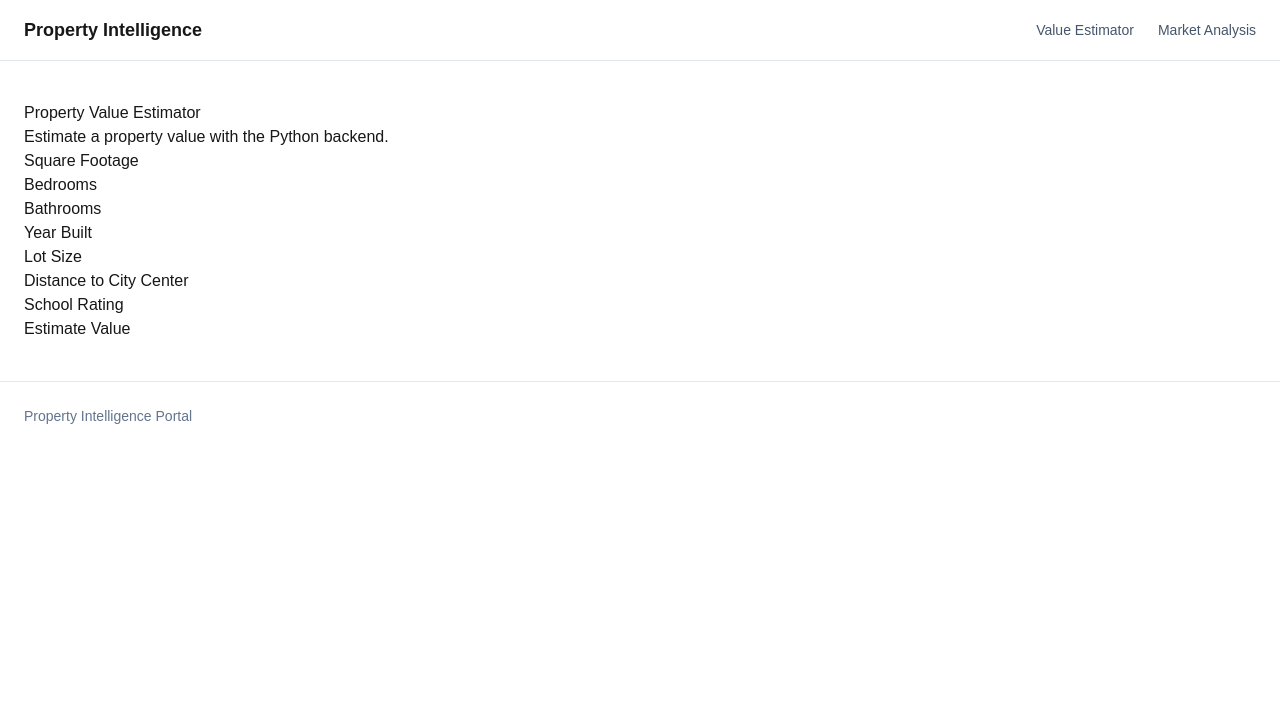
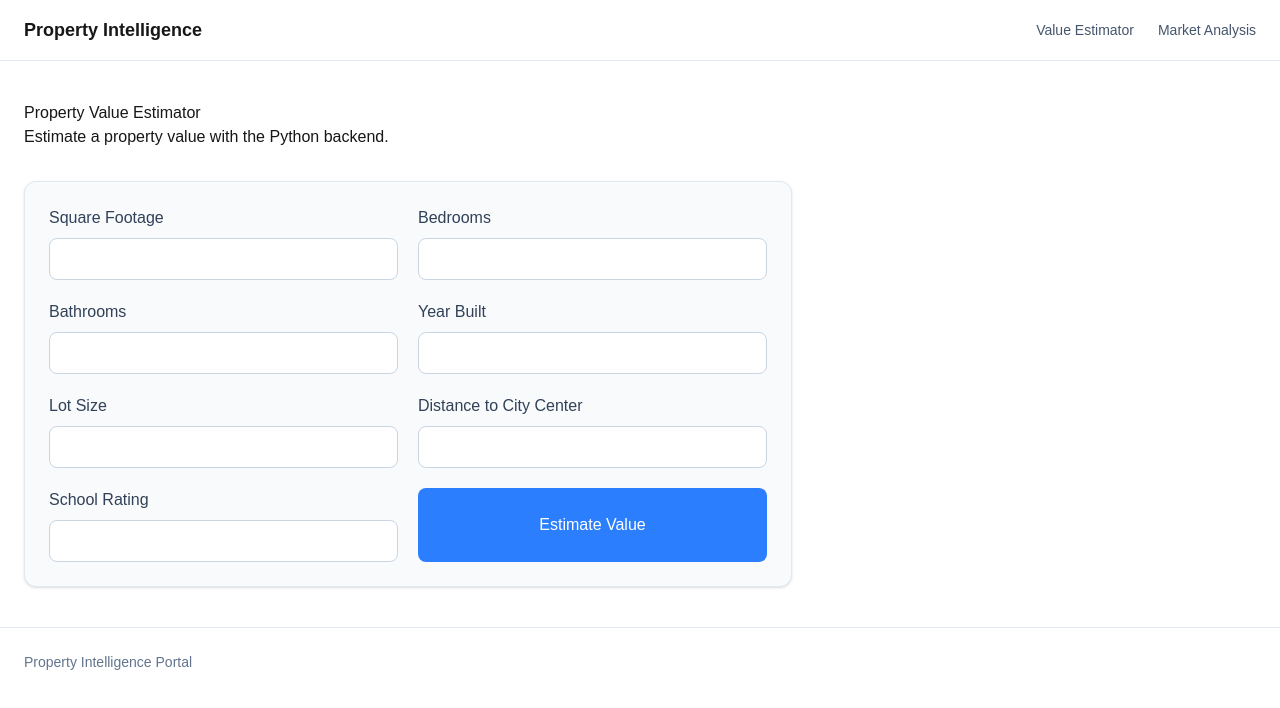
Before and after one commit to ywang67/housing-price-prediction-model-api, a Next.js app in the folder apps/portal/: page /estimator in a window 1280 px wide. Shown: the top 708 px of the page. Built offline with nearby package versions, Linux system fonts and the light colour scheme.

Commit message:
added proxy for prediction api request and css style

```diff
--- /dev/null
+++ b/apps/portal/src/app/api/estimates/route.ts
@@ -0,0 +1,36 @@
+const PROPERTY_API_URL =
+  process.env.PROPERTY_API_URL ?? "http://127.0.0.1:8001";
+
+// Proxy the request through Next.js to avoid browser CORS issues
+// and handle failures from the Property API.
+export async function POST(request: Request) {
+  try {
+    const requestBody = await request.json();
+
+    const response = await fetch(
+      `${PROPERTY_API_URL}/estimates`,
+      {
+        method: "POST",
+        headers: {
+          "Content-Type": "application/json",
+        },
+        body: JSON.stringify(requestBody),
+      },
+    );
+
+    const responseBody = await response.json();
+
+    return Response.json(responseBody, {
+      status: response.status,
+    });
+  } catch {
+    return Response.json(
+      {
+        detail: "Property API is unavailable",
+      },
+      {
+        status: 503,
+      },
+    );
+  }
+}
--- a/apps/portal/src/app/estimator/estimator-form.tsx
+++ b/apps/portal/src/app/estimator/estimator-form.tsx
@@ -1,8 +1,13 @@
 "use client";
+import { useState } from "react";
 
 export default function EstimatorForm() {
 
-  function handleSubmit(event: React.FormEvent<HTMLFormElement>) {
+  const [prediction, setPrediction] = useState<number | null>(null);
+
+  async function handleSubmit(
+    event: React.FormEvent<HTMLFormElement>,
+  ) {
     event.preventDefault();
 
     const formData = new FormData(event.currentTarget);
@@ -19,15 +24,35 @@ export default function EstimatorForm() {
       school_rating: Number(formData.get("school_rating")),
     };
 
-    console.log({
+    const response = await fetch("/api/estimates", {
+      method: "POST",
+      headers: {
+        "Content-Type": "application/json",
+      },
+      body: JSON.stringify({
         houses: [house],
+      }),
     });
+
+    const result: { predictions: number[] } =
+    await response.json();
+
+    setPrediction(result.predictions[0]);
   }
 
+  const fieldClassName = "flex flex-col gap-2";
+
+  const inputClassName = "rounded-lg border border-slate-300 bg-white px-3 py-2 text-slate-900 outline-none focus:border-blue-500 focus:ring-2 focus:ring-blue-200";
+
   return (
-    <form onSubmit={handleSubmit}>
-      <div>
-        <label htmlFor="square_footage">Square Footage</label>
+    <form
+      onSubmit={handleSubmit}
+      className="mt-8 grid max-w-3xl grid-cols-1 gap-5 rounded-xl border border-slate-200 bg-slate-50 p-6 shadow-sm sm:grid-cols-2"
+    >
+      <div className={fieldClassName}>
+        <label htmlFor="square_footage" className="font-medium text-slate-700">
+          Square Footage
+        </label>
 
         <input
           id="square_footage"
@@ -35,11 +60,14 @@ export default function EstimatorForm() {
           type="number"
           min="1"
           required
+          className={inputClassName}
         />
       </div>
 
-      <div>
-      <label htmlFor="bedrooms">Bedrooms</label>
+      <div className={fieldClassName}>
+        <label htmlFor="bedrooms" className="font-medium text-slate-700">
+          Bedrooms
+        </label>
         <input
           id="bedrooms"
           name="bedrooms"
@@ -47,11 +75,14 @@ export default function EstimatorForm() {
           min="1"
           step="1"
           required
+          className={inputClassName}
       />
       </div>
 
-      <div>
-      <label htmlFor="bathrooms">Bathrooms</label>
+      <div className={fieldClassName}>
+        <label htmlFor="bathrooms" className="font-medium text-slate-700">
+          Bathrooms
+        </label>
         <input
           id="bathrooms"
           name="bathrooms"
@@ -59,11 +90,14 @@ export default function EstimatorForm() {
           min="0.5"
           step="0.5"
           required
+          className={inputClassName}
       />
       </div>
 
-      <div>
-      <label htmlFor="year_built">Year Built</label>
+      <div className={fieldClassName}>
+        <label htmlFor="year_built" className="font-medium text-slate-700">
+          Year Built
+        </label>
         <input
           id="year_built"
           name="year_built"
@@ -72,22 +106,26 @@ export default function EstimatorForm() {
           max="2026"
           step="1"
           required
+          className={inputClassName}
       />
       </div>
 
-      <div>
-      <label htmlFor="lot_size">Lot Size</label>
+      <div className={fieldClassName}>
+        <label htmlFor="lot_size" className="font-medium text-slate-700">
+          Lot Size
+        </label>
         <input
           id="lot_size"
           name="lot_size"
           type="number"
           min="1"
           required
+          className={inputClassName}
       />
       </div>
 
-      <div>
-      <label htmlFor="distance_to_city_center">
+      <div className={fieldClassName}>
+        <label htmlFor="distance_to_city_center" className="font-medium text-slate-700">
           Distance to City Center
       </label>
       <input
@@ -97,11 +135,14 @@ export default function EstimatorForm() {
           min="0"
           step="0.1"
           required
+          className={inputClassName}
       />
       </div>
 
-      <div>
-      <label htmlFor="school_rating">School Rating</label>
+      <div className={fieldClassName}>
+        <label htmlFor="school_rating" className="font-medium text-slate-700">
+          School Rating
+        </label>
         <input
           id="school_rating"
           name="school_rating"
@@ -110,10 +151,28 @@ export default function EstimatorForm() {
           max="10"
           step="0.1"
           required
+          className={inputClassName}
       />
       </div>
 
-      <button type="submit">Estimate Value</button>
+      <button type="submit" className="cursor-pointer rounded-lg bg-blue-500 px-4 py-2 font-medium text-white hover:bg-blue-600 focus-visible:outline-2 focus-visible:outline-offset-2 focus-visible:outline-blue-500">
+        Estimate Value
+      </button>
+
+      {prediction !== null && (
+        <section className="rounded-lg border border-green-200 bg-green-50 p-5 sm:col-span-2">
+          <p className="text-sm font-medium text-green-700">
+            Estimated Property Value
+          </p>
+
+          <p className="mt-1 text-3xl font-bold text-green-900">
+            {prediction.toLocaleString("en-US", {
+              style: "currency",
+              currency: "USD",
+            })}
+          </p>
+        </section>
+      )}
     </form>
   );
 }
```
Lines whose indentation alone changed are shown as unchanged.
